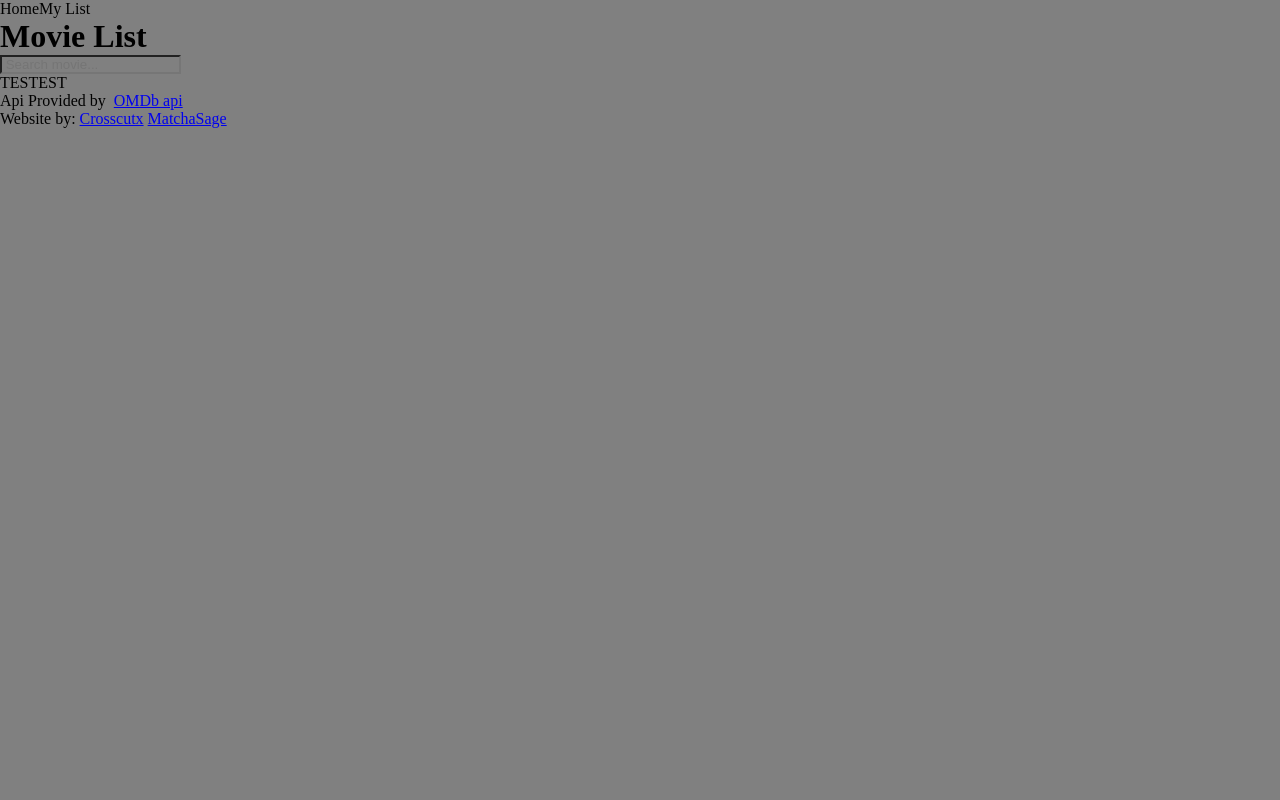
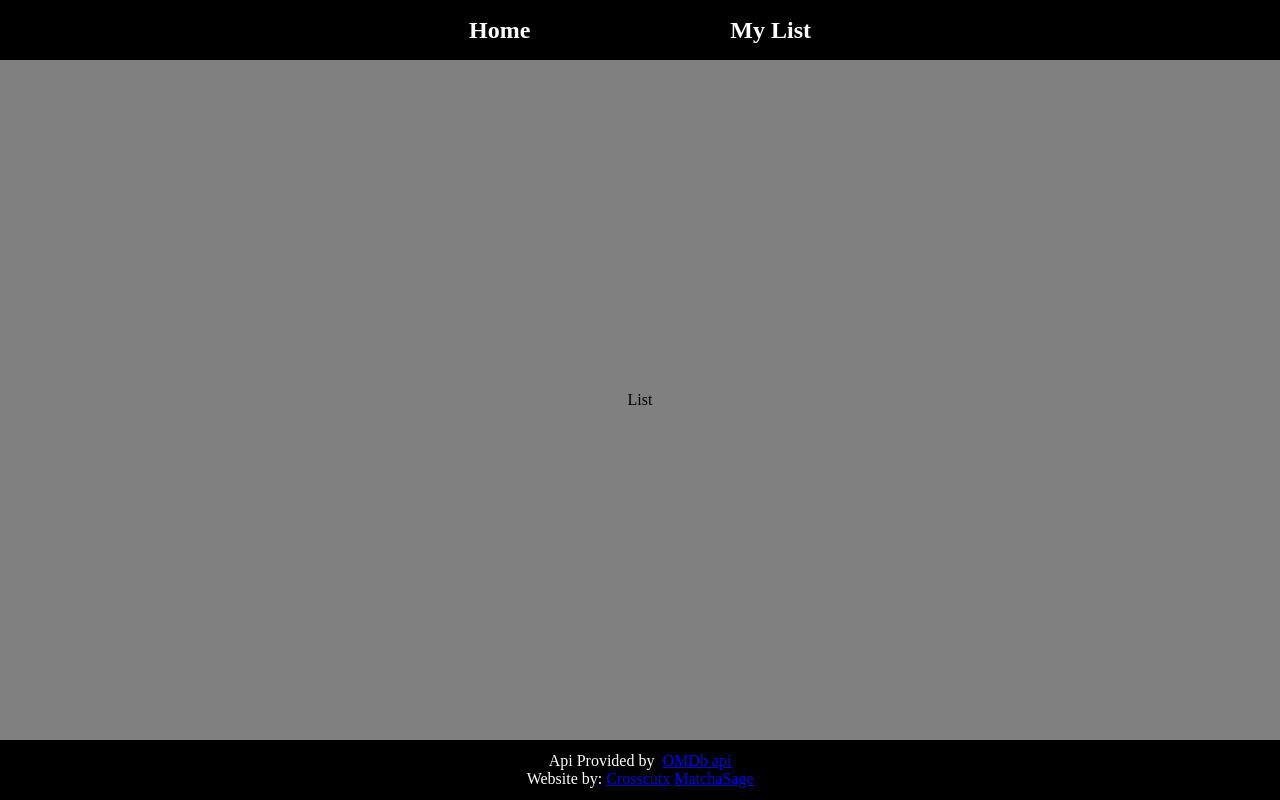
Before and after one commit to MatchaSage/movie-list-, a React (Vite) app: page / in a window 1280 px wide. Built offline with nearby package versions, Linux system fonts and the light colour scheme.

Commit message:
Basic styling

```diff
--- a/src/App.jsx
+++ b/src/App.jsx
@@ -1,5 +1,6 @@
 import { useState, useEffect } from "react";
-import "./style.css";
+import "./app.css";
+import "./list.css";
 import Header from "./Components/Header";
 import Home from "./Components/Home";
 import List from "./Components/List";
@@ -8,7 +9,7 @@ import Footer from "./Components/Footer";
 
 export default function App() {
   //State for home/list pages
-  const [showHome, setShowHome] = useState(true);
+  const [showHome, setShowHome] = useState(false);
   const [showInfo, setShowInfo] = useState(false);
 
   //State for the search bars
--- a/src/Components/Footer.jsx
+++ b/src/Components/Footer.jsx
@@ -2,7 +2,7 @@ import React from "react";
 
 export default function Footer() {
   return (
-    <div className="footer">
+    <footer>
       <div className="footer--attribute">
         <p>
           Api Provided by &nbsp;
@@ -15,6 +15,6 @@ export default function Footer() {
         Website by: <a href="https://github.com/CrosscutX">Crosscutx</a>{" "}
         <a href="https://github.com/MatchaSage">MatchaSage</a>
       </p>
-    </div>
+    </footer>
   );
 }
--- a/src/Components/Header.jsx
+++ b/src/Components/Header.jsx
@@ -1,22 +1,14 @@
 import React from "react";
 
 export default function Header(props) {
-  function ShowHome() {
-    props.homeState = true;
-  }
-
-  function ShowList() {
-    props.homeState = false;
-  }
-
   return (
-    <div className="header">
-      <a className="home--button" onClick={ShowHome}>
+    <header>
+      <h2 className="home--button" onClick={props.showHome}>
         Home
-      </a>
-      <a className="list--button" onClick={ShowList}>
+      </h2>
+      <h2 className="list--button" onClick={props.showList}>
         My List
-      </a>
-    </div>
+      </h2>
+    </header>
   );
 }
--- /dev/null
+++ b/src/app.css
@@ -0,0 +1,40 @@
+* {
+  margin: 0;
+  padding: 0;
+  box-sizing: border-box;
+}
+
+.app {
+  display: flex;
+  flex-direction: column;
+  justify-content: space-between;
+  align-items: center;
+  background-color: grey;
+  height: 100vh;
+}
+
+header {
+  display: flex;
+  justify-content: center;
+  align-items: center;
+  gap: 200px;
+  height: 60px;
+  width: 100%;
+  background-color: black;
+  color: white;
+}
+
+header h2 {
+  cursor: pointer;
+}
+
+footer {
+  display: flex;
+  flex-direction: column;
+  justify-content: center;
+  align-items: center;
+  height: 60px;
+  width: 100%;
+  background-color: black;
+  color: white;
+}
--- a/src/style.css
+++ /dev/null
@@ -1,6 +0,0 @@
-* {
-  margin: 0;
-  padding: 0;
-  box-sizing: border-box;
-  background-color: grey;
-}
```
Also changed, not shown: src/list.css (added).
